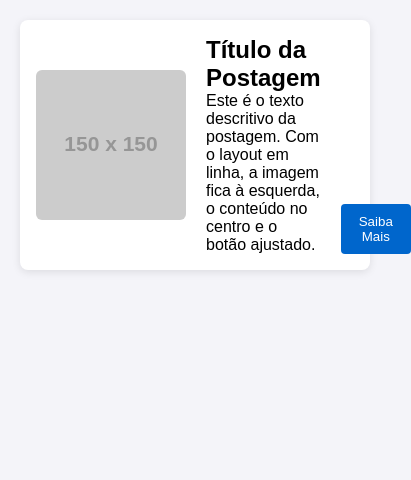
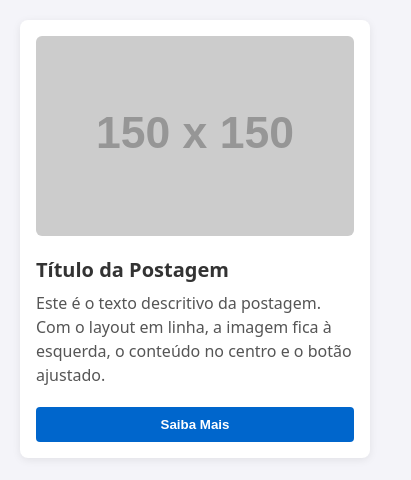
Before and after one commit to beatrisxavier-sudo/pagina-responsiva-, a plain HTML site: page index.html in a window 390 px wide. Shown: the whole page, 411 px wide, since content can reach past the window. Drawn offline with Linux system fonts and the light colour scheme; placeholder pictures from the web are drawn by us.

Commit message:
Update style.css

```diff
--- a/style.css
+++ b/style.css
@@ -5,15 +5,18 @@
 }
 
 body {
-  font-family: Arial, sans-serif;
+  font-family: system-ui, -apple-system, BlinkMacSystemFont, 'Segoe UI', Roboto, sans-serif;
   padding: 20px;
   background-color: #f4f4f9;
+  color: #333333;
 }
 
 .feed {
   display: flex;
   flex-direction: column;
   gap: 20px;
+  max-width: 1200px;
+  margin: 0 auto;
 }
 
 /* Requisitos do exercício */
@@ -26,8 +29,8 @@ article {
   border-radius: 8px;
   padding: 16px;
   gap: 20px;
-  align-items: center;  /* Alinhamento padrão dos itens no centro */
-  box-shadow: 0 2px 8px rgba(0, 0, 0, 0.1);
+  align-items: center;  /* Alinhamento padrão no centro */
+  box-shadow: 0 2px 8px rgba(0, 0, 0, 0.08);
 }
 
 .post-img {
@@ -35,10 +38,21 @@ article {
   height: 150px;
   object-fit: cover;
   border-radius: 6px;
+  flex-shrink: 0;
 }
 
 .post-content {
   flex: 1;
+}
+
+.post-content h2 {
+  margin-bottom: 8px;
+  font-size: 1.25rem;
+}
+
+.post-content p {
+  line-height: 1.5;
+  color: #555555;
 }
 
 /* Alinhamento customizado em um elemento interno */
@@ -49,9 +63,28 @@ article .post-btn {
   color: #ffffff;
   border: none;
   border-radius: 4px;
+  font-weight: bold;
   cursor: pointer;
+  transition: background-color 0.2s ease;
 }
 
 article .post-btn:hover {
   background-color: #004999;
 }
+
+/* Responsividade para telas muito pequenas */
+@media (max-width: 600px) {
+  article {
+    flex-direction: column;
+    align-items: stretch;
+  }
+
+  .post-img {
+    width: 100%;
+    height: 200px;
+  }
+
+  article .post-btn {
+    align-self: stretch;
+  }
+}
```
